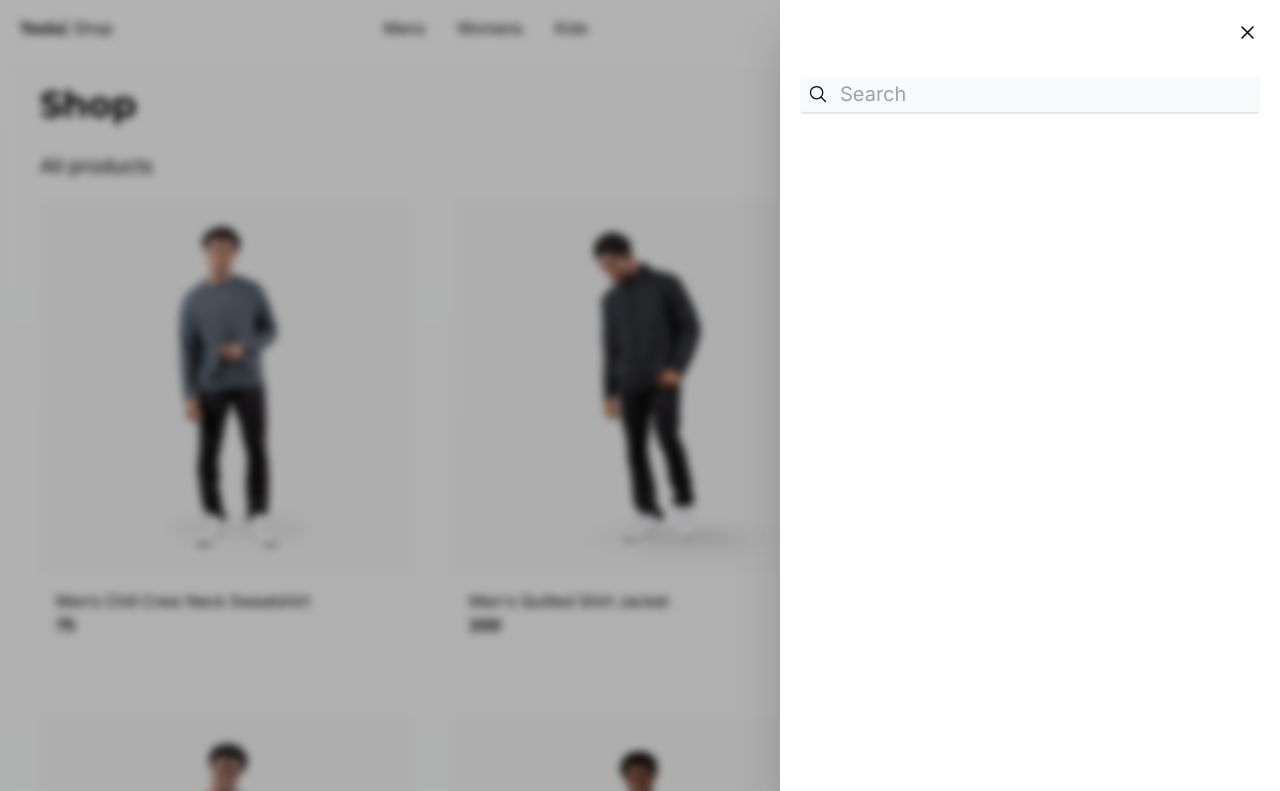
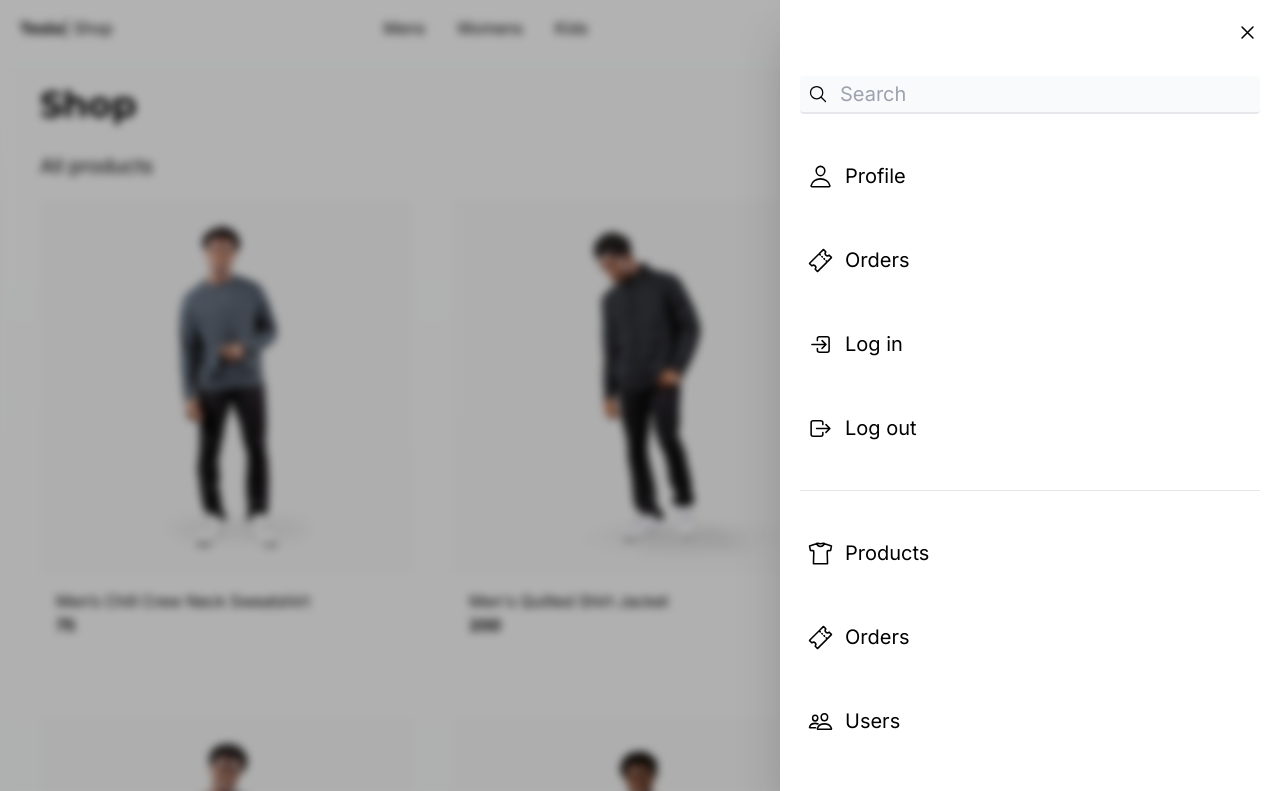
Before and after one commit to babaquero07/teslo-shop, a Next.js app: page / in a window 1280 px wide. Shown: the top 791 px of the page. Built offline with nearby package versions, Linux system fonts and the light colour scheme.

Commit message:
Add menu options and icons to Sidebar component

```diff
--- a/src/components/ui/sidebar/Sidebar.tsx
+++ b/src/components/ui/sidebar/Sidebar.tsx
@@ -1,6 +1,16 @@
 "use client";
 
-import { IoCloseOutline, IoSearchOutline } from "react-icons/io5";
+import Link from "next/link";
+import {
+  IoCloseOutline,
+  IoSearchOutline,
+  IoPersonOutline,
+  IoTicketOutline,
+  IoLogInOutline,
+  IoLogOutOutline,
+  IoShirtOutline,
+  IoPeopleOutline,
+} from "react-icons/io5";
 
 const Sidebar = () => {
   return (
@@ -28,6 +38,66 @@ const Sidebar = () => {
             className="w-full bg-gray-50 rounded py-1 px-10 border-b-2 text-xl border-gray-200 focus:outline-none focus:border-blue-500"
           />
         </div>
+
+        {/* Menu options */}
+        <Link
+          href="/"
+          className="flex items-center mt-10 p-2 hover:bg-gray-100 rounded transition-all"
+        >
+          <IoPersonOutline size={25} />
+          <span className="ml-3 text-xl">Profile</span>
+        </Link>
+
+        <Link
+          href="/"
+          className="flex items-center mt-10 p-2 hover:bg-gray-100 rounded transition-all"
+        >
+          <IoTicketOutline size={25} />
+          <span className="ml-3 text-xl">Orders</span>
+        </Link>
+
+        <Link
+          href="/"
+          className="flex items-center mt-10 p-2 hover:bg-gray-100 rounded transition-all"
+        >
+          <IoLogInOutline size={25} />
+          <span className="ml-3 text-xl">Log in</span>
+        </Link>
+
+        <Link
+          href="/"
+          className="flex items-center mt-10 p-2 hover:bg-gray-100 rounded transition-all"
+        >
+          <IoLogOutOutline size={25} />
+          <span className="ml-3 text-xl">Log out</span>
+        </Link>
+
+        {/* Line separator */}
+        <div className="w-full h-px bg-gray-200 my-10" />
+
+        <Link
+          href="/"
+          className="flex items-center mt-10 p-2 hover:bg-gray-100 rounded transition-all"
+        >
+          <IoShirtOutline size={25} />
+          <span className="ml-3 text-xl">Products</span>
+        </Link>
+
+        <Link
+          href="/"
+          className="flex items-center mt-10 p-2 hover:bg-gray-100 rounded transition-all"
+        >
+          <IoTicketOutline size={25} />
+          <span className="ml-3 text-xl">Orders</span>
+        </Link>
+
+        <Link
+          href="/"
+          className="flex items-center mt-10 p-2 hover:bg-gray-100 rounded transition-all"
+        >
+          <IoPeopleOutline size={25} />
+          <span className="ml-3 text-xl">Users</span>
+        </Link>
       </nav>
     </div>
   );
```
